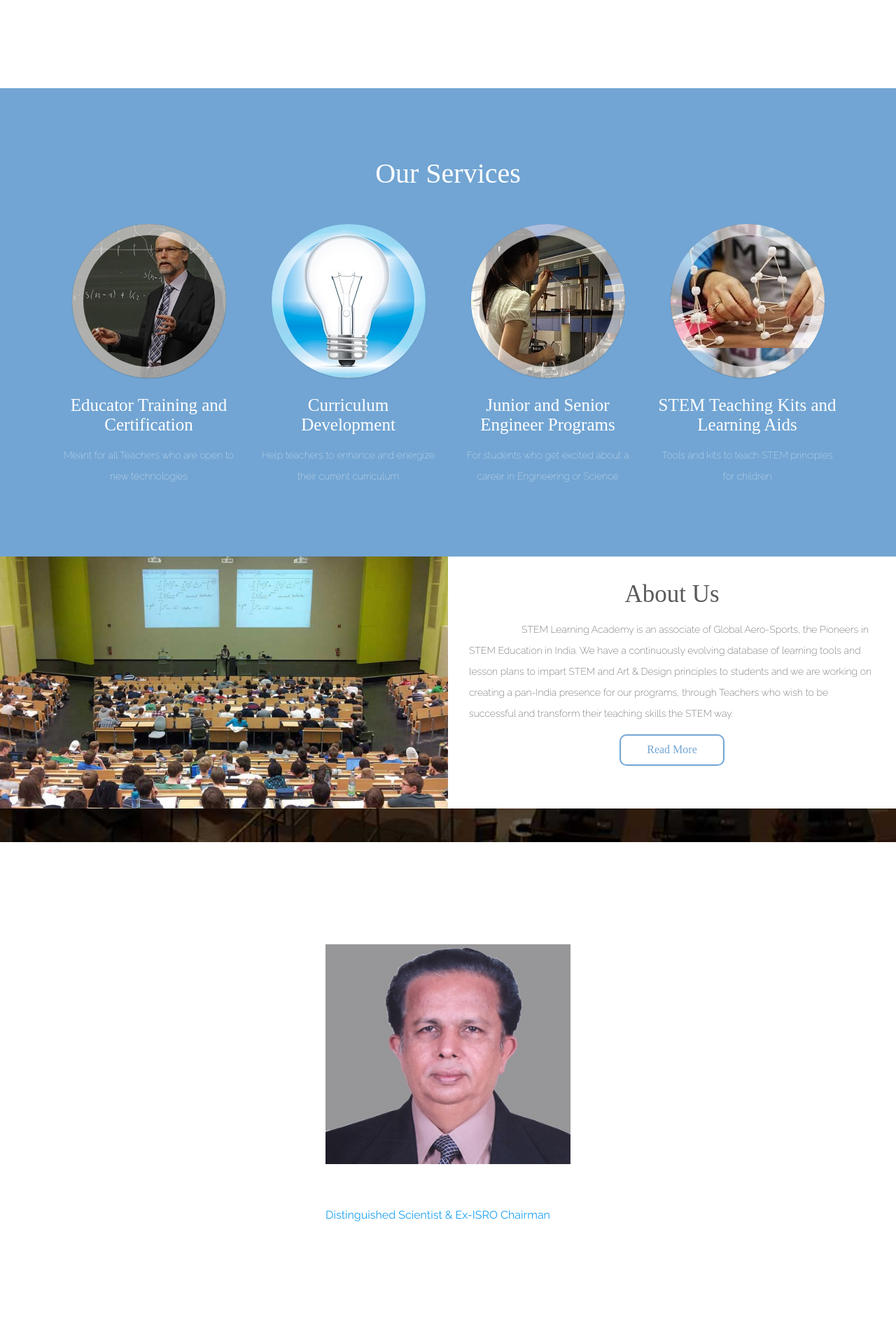
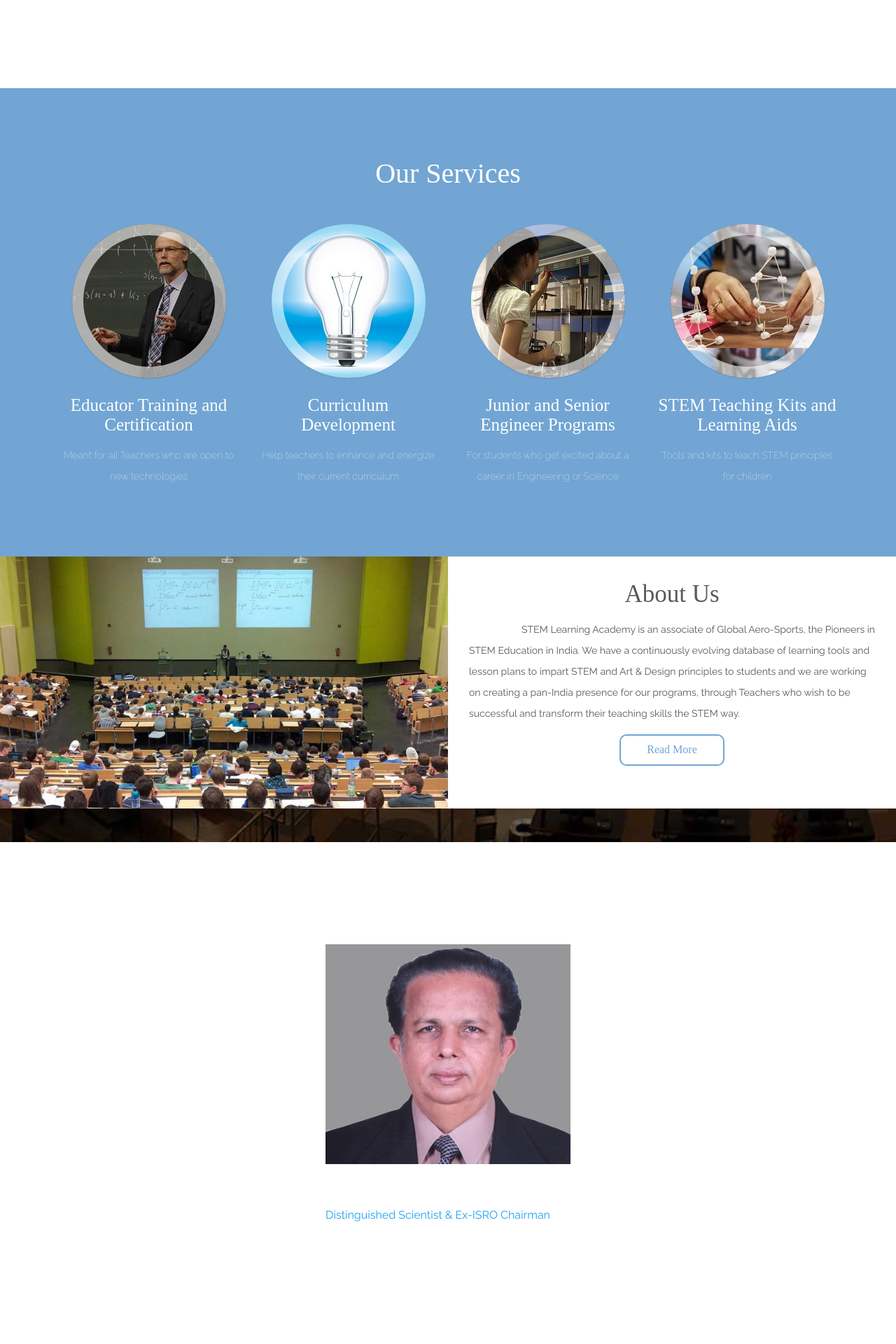
Before and after one commit to dhanyacm/stem, a Jekyll site: the page built from index.html, in a window 1280 px wide. Shown: the part 549-2469 px from the top of the page at 70% size. Built offline with Jekyll 4.4.1, drawn with Linux system fonts in a browser that asks for light colours; a script that is not in the unit is left out.

Commit message:
font-weight change

```diff
--- a/css/style.css
+++ b/css/style.css
@@ -350,7 +350,7 @@
 }
 section.about-agileits .about-wthree p {
 	font-size:16px;
-	font-weight:200;
+	font-weight:normal;
 	line-height:35px;
 	text-indent:75px;
 }
@@ -406,7 +406,7 @@
 }
 .modal-body p {
 	font-size: 14px;
-    font-weight:200;
+    font-weight:normal;
     color: #595959;
     text-align: left;
     line-height: 30px;
@@ -639,7 +639,7 @@
 }
 .lightbox-item .person-info li p {
 	font-size:15px;
-	font-weight:200;
+	font-weight:normal;
 	color:#595959;
 	line-height:30px;
 }
@@ -1379,7 +1379,7 @@
 }
 .modal-body p {
     font-size: 14px;
-    font-weight: 300;
+    font-weight: normal;
 }
 .modal-header {
     padding: 5px;
@@ -1808,7 +1808,7 @@
 }
 .modal-body p {
     font-size: 13px;
-    font-weight: 300;
+    font-weight: normal;
 	padding:10px 0;
 }
 }
```
